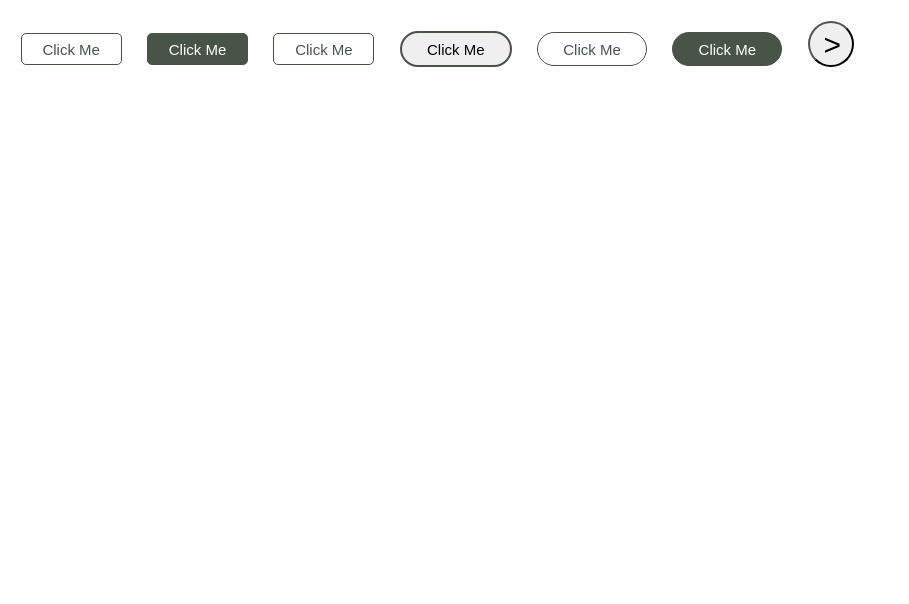
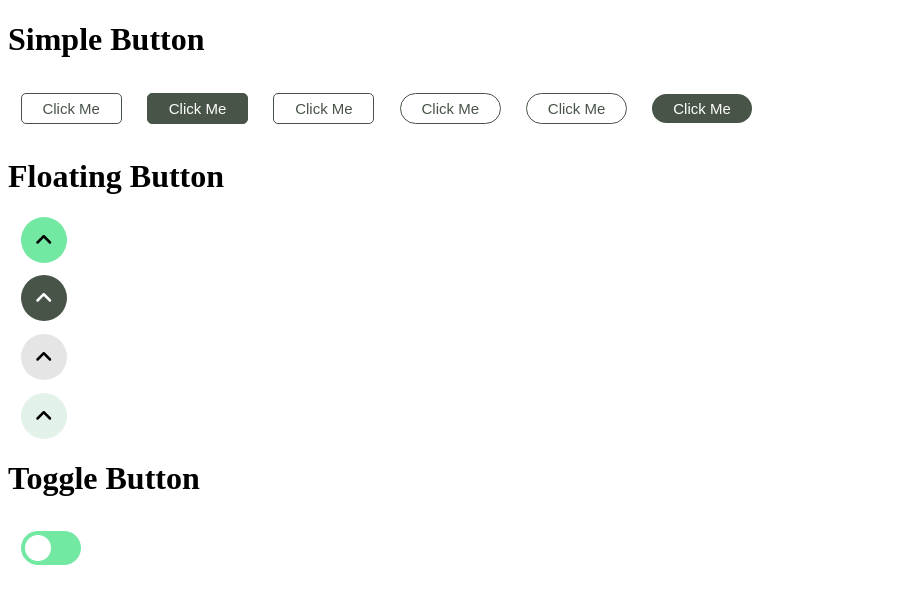
Before and after one commit to Palaksharma23/Components-Design, a Vue app: page / in a window 1280 px wide. Shown: the top 604 px of the page, without its empty margins (0-909 px from the left). Built offline with nearby package versions, Linux system fonts and the light colour scheme.

Commit message:
Added Floating Button, Gh Pages

```diff
--- a/package.json
+++ b/package.json
@@ -8,6 +8,10 @@
     "lint": "vue-cli-service lint"
   },
   "dependencies": {
+    "@fortawesome/fontawesome-svg-core": "^6.1.1",
+    "@fortawesome/free-regular-svg-icons": "^6.1.1",
+    "@fortawesome/free-solid-svg-icons": "^6.1.1",
+    "@fortawesome/vue-fontawesome": "^3.0.0-5",
     "core-js": "^3.8.3",
     "vue": "^3.2.13"
   },
--- a/src/App.vue
+++ b/src/App.vue
@@ -1,20 +1,32 @@
 <template>
-  <ButtonComponent classname="primary margin_1" text="Click Me"/>
-  <ButtonComponent classname="primary_wh margin_1" text="Click Me"/>
-  <ButtonComponent classname="primary_woh margin_1" text="Click Me"/>
-  <ButtonComponent classname="round-tag margin_1" text="Click Me"/>
-  <ButtonComponent classname="round-tag_woh margin_1" text="Click Me"/>
-  <ButtonComponent classname="round-tag_wh margin_1" text="Click Me"/>
-  <ButtonComponent classname="turquoise_green margin_1" text=">"/>
+    <h1>Simple Button</h1>
+  <ButtonComponent classname="primary margin_1">Click Me</ButtonComponent>
+  <ButtonComponent classname="primary_wh margin_1">Click Me</ButtonComponent>
+  <ButtonComponent classname="primary_woh margin_1">Click Me</ButtonComponent>
+  <ButtonComponent classname="round-tag margin_1">Click Me</ButtonComponent>
+  <ButtonComponent classname="round-tag_woh margin_1">Click Me</ButtonComponent>
+  <ButtonComponent classname="round-tag_wh margin_1">Click Me</ButtonComponent>
+    <h1>Floating Button</h1>
+
+    <ButtonComponent classname="circular turquoise_green_circular right_chevron margin_1"><fa icon="angle-up" /></ButtonComponent>
+        <ButtonComponent classname="circular earth_green_circular right_chevron margin_1"><fa icon="angle-up" /></ButtonComponent>
+                <ButtonComponent classname="circular stone_grey_circular right_chevron margin_1"><fa icon="angle-up" /></ButtonComponent>
+        <ButtonComponent classname="circular pebble_green_circular right_chevron margin_1"><fa icon="angle-up" /></ButtonComponent>
+
+<h1>Toggle Button</h1>
+<ToggleComponent class="margin_1" classname="toggle round"/>
+
 </template>
 
 <script>
-import ButtonComponent from './components/ButtonComponent.vue'
+import ButtonComponent from './components/ButtonComponent.vue';
+import ToggleComponent from './components/ToggleComponent.vue'
 
 export default {
   name: 'App',
   components: {
-    ButtonComponent
+    ButtonComponent,
+    ToggleComponent
   }
 }
 </script>
--- a/src/components/ButtonComponent.vue
+++ b/src/components/ButtonComponent.vue
@@ -1,16 +1,15 @@
 <template>
-   <button :type="type" :class="classname">{{text}}</button>
+  <button :type="type" :class="classname"><slot></slot></button>
 </template>
 
 <script>
 export default {
-  name: 'ButtonComponent',
+  name: "ButtonComponent",
   props: {
-        text: String,
     type: String,
-        classname:String,
-  }
-}
+    classname: String,
+  },
+};
 </script>
 
 <!-- Add "scoped" attribute to limit CSS to this component only -->
@@ -26,7 +25,7 @@ export default {
   border-radius: 5px;
   color: #475447;
   width: auto;
-        font-family: 'DM Sans', sans-serif;
+  font-family: "DM Sans", sans-serif;
   font-size: 15px;
   transition: all 0.5s;
 }
@@ -43,7 +42,7 @@ export default {
   border-radius: 5px;
   color: #475447;
   width: auto;
-        font-family: 'DM Sans', sans-serif;
+  font-family: "DM Sans", sans-serif;
   font-size: 15px;
   transition: all 0.5s;
 }
@@ -55,19 +54,21 @@ export default {
   border-radius: 5px;
   color: #fff;
   width: auto;
-        font-family: 'DM Sans', sans-serif;
+  font-family: "DM Sans", sans-serif;
   font-size: 15px;
   transition: all 0.5s;
 }
 
 .round-tag {
-        border: 2px solid #475447;
+  padding: 0.4rem 1.3rem;
+  background-color: transparent;
+  border: 1px solid #475447;
+  border-radius: 212px;
+  color: #475447;
   width: auto;
-        height: auto;
-        border-radius: 212px;
-        padding: 0.6% 2%;
-        font-family: 'DM Sans', sans-serif;
+  font-family: "DM Sans", sans-serif;
   font-size: 15px;
+  transition: all 0.5s;
 }
 
 .round-tag:hover {
@@ -82,33 +83,70 @@ export default {
   border-radius: 212px;
   color: #475447;
   width: auto;
+  font-family: "DM Sans", sans-serif;
+  font-size: 15px;
   transition: all 0.5s;
-        padding: 0.6% 2%;
-        font-family: 'DM Sans', sans-serif;
-        font-size: 15px;
 }
 
 .round-tag_wh {
   padding: 0.4rem 1.3rem;
+  background-color: transparent;
+  color: #fff;
   background-color: #475447;
-        border: 1px solid #475447;
   border-radius: 212px;
-        color: #fff;
   width: auto;
+  font-family: "DM Sans", sans-serif;
+  font-size: 15px;
   transition: all 0.5s;
-        padding: 0.6% 2%;
-        font-family: 'DM Sans', sans-serif;
-        font-size: 15px;
+  border: none;
 }
 
-    .turquoise_green {
+.circular {
   height: 46px;
   width: 46px;
   padding: 1px 14px;
   border-radius: 50%;
-        text-align: center;
+  display: flex;
+  align-items: center;
   justify-content: center;
-        font-size: 30px;
+  font-size: 20px;
   line-height: 1.42857;
+  border: none;
+  box-shadow: #fff;
+}
+
+.turquoise_green_circular {
+  background-color: #73e8a3;
+  color: #000000;
+}
+
+.earth_green_circular {
+  background-color: #475447;
+  color: #fff;
+}
+
+.stone_grey_circular {
+    background-color: #E5E5E5;
+    color: #000000;
+}
+
+.pebble_green_circular {
+    background-color: #E3F2E8;
+    color: #000000;
+}
+.upper_chevron {
+  transform: rotate(270deg);
+}
+
+.lower_chevron {
+  transform: rotate(90deg);
+}
+
+.left_chevron {
+  transform: rotate(180deg);
+}
+
+.right_chevron {
+  transform: rotate(0deg);
 }
 </style>
--- /dev/null
+++ b/src/components/ToggleComponent.vue
@@ -0,0 +1,78 @@
+<template>
+<label class="togglebox">
+  <input type="checkbox">
+  <span :class="classname"></span>
+</label>
+</template>
+
+<script>
+export default {
+  name: "ToggleComponent",
+  props: {
+    classname: String,
+  },
+};
+</script>
+
+<style scoped>
+.togglebox {
+  position: relative;
+  display: inline-block;
+  width: 60px;
+  height: 34px;
+}
+
+.togglebox input {
+  opacity: 0;
+  width: 0;
+  height: 0;
+}
+
+/* The toggle */
+.toggle {
+  position: absolute;
+  cursor: pointer;
+  top: 0;
+  left: 0;
+  right: 0;
+  bottom: 0;
+  background-color: #73E8A3;
+  -webkit-transition: .4s;
+  transition: .4s;
+}
+
+.toggle:before {
+  position: absolute;
+  content: "";
+  height: 26px;
+  width: 26px;
+  left: 4px;
+  bottom: 4px;
+  background-color: white;
+  -webkit-transition: .4s;
+  transition: .4s;
+}
+
+input:checked + .toggle {
+  background-color: #73E8A3;
+}
+
+input:focus + .toggle {
+  box-shadow: 0 0 1px #73E8A3;
+}
+
+input:checked + .toggle:before {
+  -webkit-transform: translateX(26px);
+  -ms-transform: translateX(26px);
+  transform: translateX(26px);
+}
+
+/* Rounded toggles */
+.toggle.round {
+  border-radius: 34px;
+}
+
+.toggle.round:before {
+  border-radius: 50%;
+}
+</style>
--- a/src/main.js
+++ b/src/main.js
@@ -1,4 +1,10 @@
 import { createApp } from 'vue'
 import App from './App.vue'
+import { FontAwesomeIcon } from '@fortawesome/vue-fontawesome'
+import { library } from '@fortawesome/fontawesome-svg-core'
+import { faCoffee, faAngleUp } from '@fortawesome/free-solid-svg-icons'
+library.add(faCoffee, faAngleUp)
 
-createApp(App).mount('#app')
+createApp(App)
+.component('fa',FontAwesomeIcon)
+.mount('#app')
--- a/vue.config.js
+++ b/vue.config.js
@@ -1,4 +1,5 @@
 const { defineConfig } = require('@vue/cli-service')
 module.exports = defineConfig({
-  transpileDependencies: true
+  transpileDependencies: true,
+  publicPath: process.env.NODE_ENV === "production" ? "/Components-Design/" : "/",
 })
```
Also changed, not shown: 2 other files (tests, documents, lock files or other folders). Lines whose indentation alone changed are shown as unchanged.
